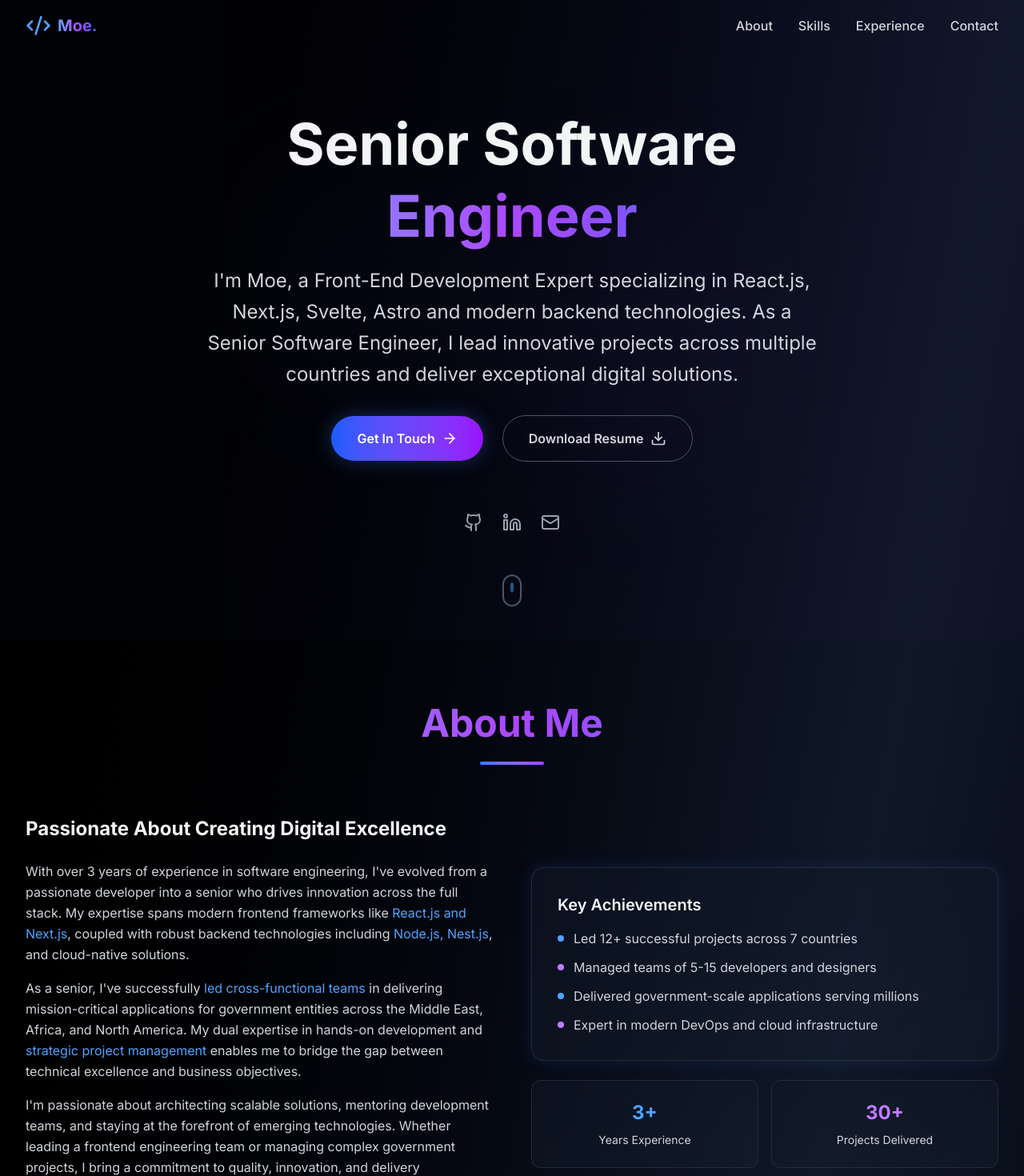
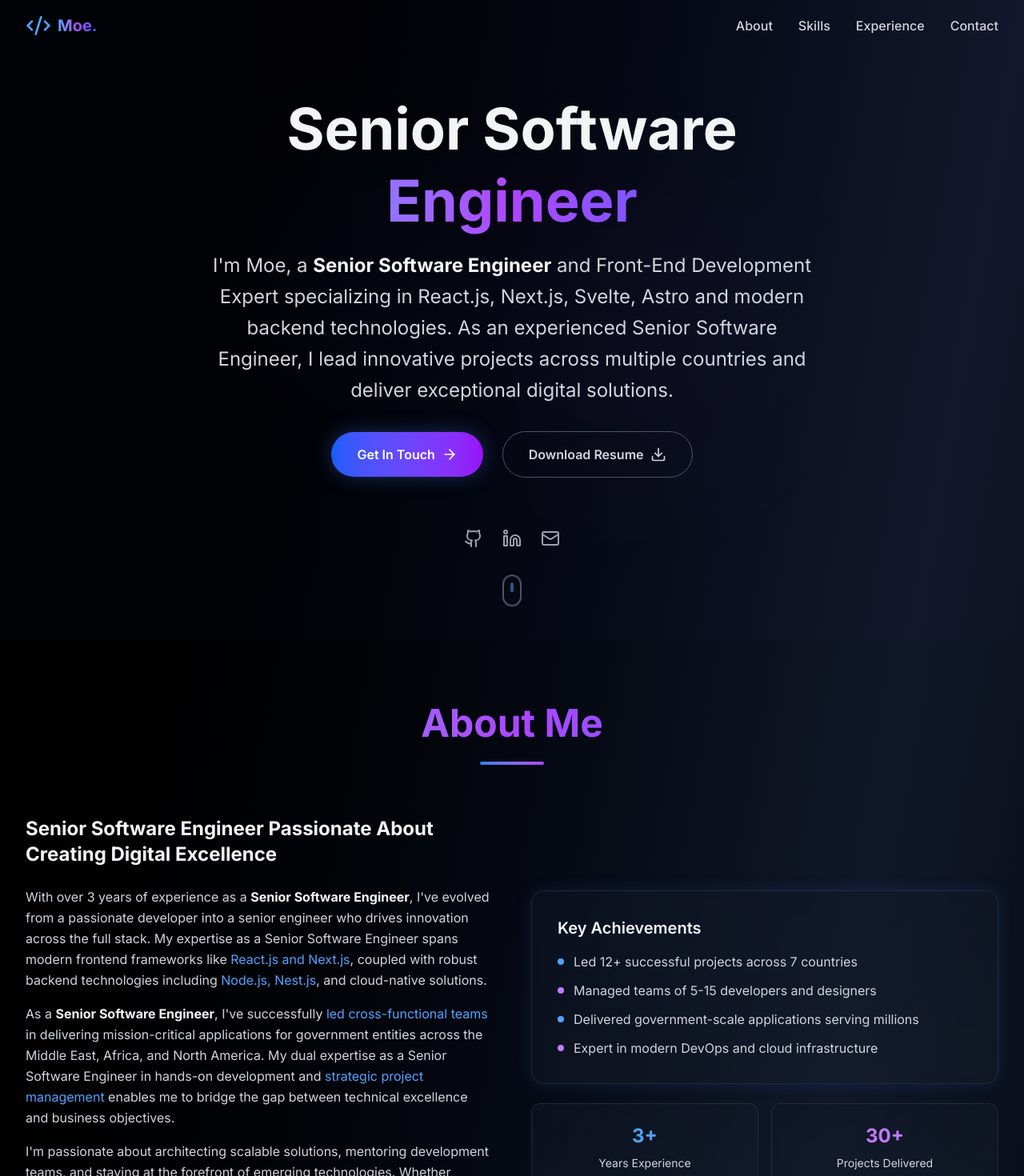
Before and after one commit to Mohamed-El-Sharqawy/portfolio-2025, a Next.js app: page / in a window 1280 px wide. Shown: the top 1470 px of the page at 80% size. Built offline with nearby package versions, Linux system fonts and the light colour scheme.

Commit message:
Enhance SEO Score frmo 87

```diff
--- a/app/(home)/page.tsx
+++ b/app/(home)/page.tsx
@@ -9,9 +9,16 @@ import Footer from '@/components/Footer';
 import { Metadata } from 'next';
 
 export const metadata: Metadata = {
-  title: "Moe | Senior Software Engineer | Front-End Development Expert",
+  title: "Moe - Senior Software Engineer Portfolio | React & Next.js Expert",
   description:
-    "Senior Software Engineer specializing in React.js, Next.js, and Node.js. Leading innovative projects across UAE, Saudi Arabia, and globally.",
+    "Senior Software Engineer portfolio showcasing expertise in React.js, Next.js, and Node.js. Leading innovative projects across UAE, Saudi Arabia, and globally.",
+  keywords: "Senior Software Engineer, React.js, Next.js, Node.js, Frontend Development, Full Stack Developer, Portfolio, UAE, Saudi Arabia",
+  openGraph: {
+    title: "Moe - Senior Software Engineer Portfolio",
+    description: "Senior Software Engineer specializing in React.js, Next.js, and modern web technologies. Leading innovative projects globally.",
+    type: "website",
+    url: "https://moe-portfolio.com",
+  },
 };
 
 export default function Home() {
--- a/app/layout.tsx
+++ b/app/layout.tsx
@@ -6,9 +6,27 @@ import { Inter } from "next/font/google";
 const inter = Inter({ subsets: ["latin"] });
 
 export const metadata: Metadata = {
-  title: "Moe | Senior Software Engineer | Front-End Development Expert",
+  title: {
+    default: "Moe - Senior Software Engineer | Frontend Development Expert",
+    template: "%s | Moe - Senior Software Engineer"
+  },
   description:
-    "Senior Software Engineer specializing in React.js, Next.js, and Node.js. Leading innovative projects across UAE, Saudi Arabia, and globally.",
+    "Senior Software Engineer with 3+ years experience specializing in React.js, Next.js, and Node.js. Leading innovative frontend and full-stack projects across UAE, Saudi Arabia, and globally.",
+  keywords: "Senior Software Engineer, Frontend Developer, React.js, Next.js, Node.js, Full Stack, UAE, Portfolio",
+  authors: [{ name: "Moe", url: "https://moe-portfolio.com" }],
+  creator: "Moe - Senior Software Engineer",
+  robots: "index, follow",
+  openGraph: {
+    type: "website",
+    locale: "en_US",
+    url: "https://moe-portfolio.com",
+    siteName: "Moe - Senior Software Engineer Portfolio",
+  },
+  twitter: {
+    card: "summary_large_image",
+    title: "Moe - Senior Software Engineer Portfolio",
+    description: "Senior Software Engineer specializing in React.js, Next.js, and modern web technologies.",
+  },
 };
 
 export default function RootLayout({
--- a/components/About.tsx
+++ b/components/About.tsx
@@ -10,18 +10,18 @@ export default function About() {
         <div className="grid lg:grid-cols-2 gap-12 items-center">
           <div className="space-y-6">
             <h3 className="text-2xl font-bold text-gray-100">
-              Passionate About Creating Digital Excellence
+              Senior Software Engineer Passionate About Creating Digital Excellence
             </h3>
             <div className="space-y-4 text-gray-300 leading-relaxed">
               <p>
-                With over 3 years of experience in software engineering, I&apos;ve evolved from a passionate developer
-                into a senior who drives innovation across the full stack. My expertise spans
+                With over 3 years of experience as a <strong className="text-gray-100">Senior Software Engineer</strong>, I&apos;ve evolved from a passionate developer
+                into a senior engineer who drives innovation across the full stack. My expertise as a Senior Software Engineer spans
                 modern frontend frameworks like <a href="#skills" className="text-blue-400 hover:underline">React.js and Next.js</a>, coupled with robust backend technologies
                 including <a href="#skills" className="text-blue-400 hover:underline">Node.js, Nest.js</a>, and cloud-native solutions.
               </p>
               <p>
-                As a senior, I&apos;ve successfully <a href="#experience" className="text-blue-400 hover:underline">led cross-functional teams</a> in delivering mission-critical
-                applications for government entities across the Middle East, Africa, and North America. My dual expertise
+                As a <strong className="text-gray-100">Senior Software Engineer</strong>, I&apos;ve successfully <a href="#experience" className="text-blue-400 hover:underline">led cross-functional teams</a> in delivering mission-critical
+                applications for government entities across the Middle East, Africa, and North America. My dual expertise as a Senior Software Engineer
                 in hands-on development and <a href="#experience" className="text-blue-400 hover:underline">strategic project management</a> enables me to bridge the gap between technical
                 excellence and business objectives.
               </p>
--- a/components/Experience.tsx
+++ b/components/Experience.tsx
@@ -10,8 +10,8 @@ export default function Experience() {
         <div className="text-center mb-16">
           <h2 className="text-4xl sm:text-5xl font-bold text-gradient mb-6">Professional Experience</h2>
           <p className="text-xl text-gray-300 max-w-3xl mx-auto">
-            Leading innovative projects and technical teams across multiple continents.
-            <a href="#contact" className="text-blue-400 hover:underline">Reach out</a> to discuss collaboration opportunities.
+            As a <strong className="text-gray-100">Senior Software Engineer</strong>, leading innovative projects and technical teams across multiple continents.
+            <a href="#contact" className="text-blue-400 hover:underline">Reach out</a> to discuss Senior Software Engineer collaboration opportunities.
           </p>
           <div className="w-20 h-1 bg-linear-to-r from-blue-500 to-purple-500 mx-auto rounded-full mt-6" />
         </div>
--- a/components/Hero.tsx
+++ b/components/Hero.tsx
@@ -22,8 +22,8 @@ export default function Hero() {
               <span className="block text-gradient">Engineer</span>
             </h1>
             <p className="text-xl sm:text-2xl text-gray-300 max-w-3xl mx-auto leading-relaxed">
-              I&apos;m Moe, a Front-End Development Expert specializing in React.js,
-              Next.js, Svelte, Astro and modern backend technologies. As a Senior Software Engineer, I lead innovative
+              I&apos;m Moe, a <strong className="text-gray-100">Senior Software Engineer</strong> and Front-End Development Expert specializing in React.js,
+              Next.js, Svelte, Astro and modern backend technologies. As an experienced Senior Software Engineer, I lead innovative
               projects across multiple countries and deliver exceptional
               digital solutions.
             </p>
--- a/components/Skills.tsx
+++ b/components/Skills.tsx
@@ -14,9 +14,9 @@ export default function Skills() {
             Technical Expertise
           </h2>
           <p className="text-xl text-gray-300 max-w-3xl mx-auto">
-            A comprehensive skill set spanning <a href="#experience" className="text-blue-400 hover:underline">full-stack development</a>, cloud
+            A comprehensive <strong className="text-gray-100">Senior Software Engineer</strong> skill set spanning <a href="#experience" className="text-blue-400 hover:underline">full-stack development</a>, cloud
             architecture, and <a href="#experience" className="text-blue-400 hover:underline">project management</a>.
-            <a href="#about" className="text-blue-400 hover:underline">Learn more</a> about my background.
+            <a href="#about" className="text-blue-400 hover:underline">Learn more</a> about my Senior Software Engineer background.
           </p>
           <div className="w-20 h-1 bg-linear-to-r from-blue-500 to-purple-500 mx-auto rounded-full mt-6" />
         </div>
--- a/components/contact/Contact.tsx
+++ b/components/contact/Contact.tsx
@@ -12,7 +12,7 @@ export default function Contact() {
             Let&apos;s Work Together
           </h2>
           <p className="text-xl text-gray-300 max-w-3xl mx-auto">
-            Ready to lead your next project or contribute to your team&apos;s success
+            Ready to lead your next project as a <strong className="text-gray-100">Senior Software Engineer</strong> or contribute to your team&apos;s success
           </p>
           <div className="w-20 h-1 bg-linear-to-r from-blue-500 to-purple-500 mx-auto rounded-full mt-6" />
         </div>
```
